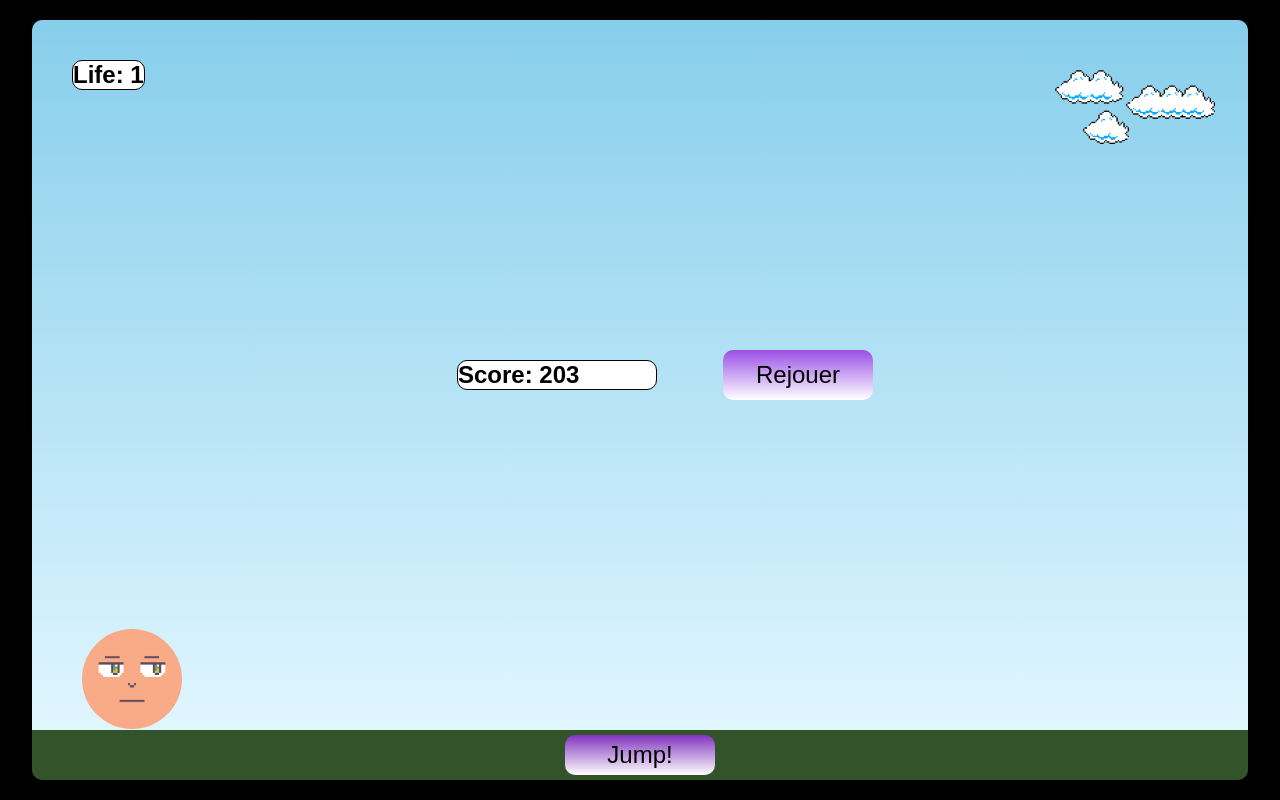
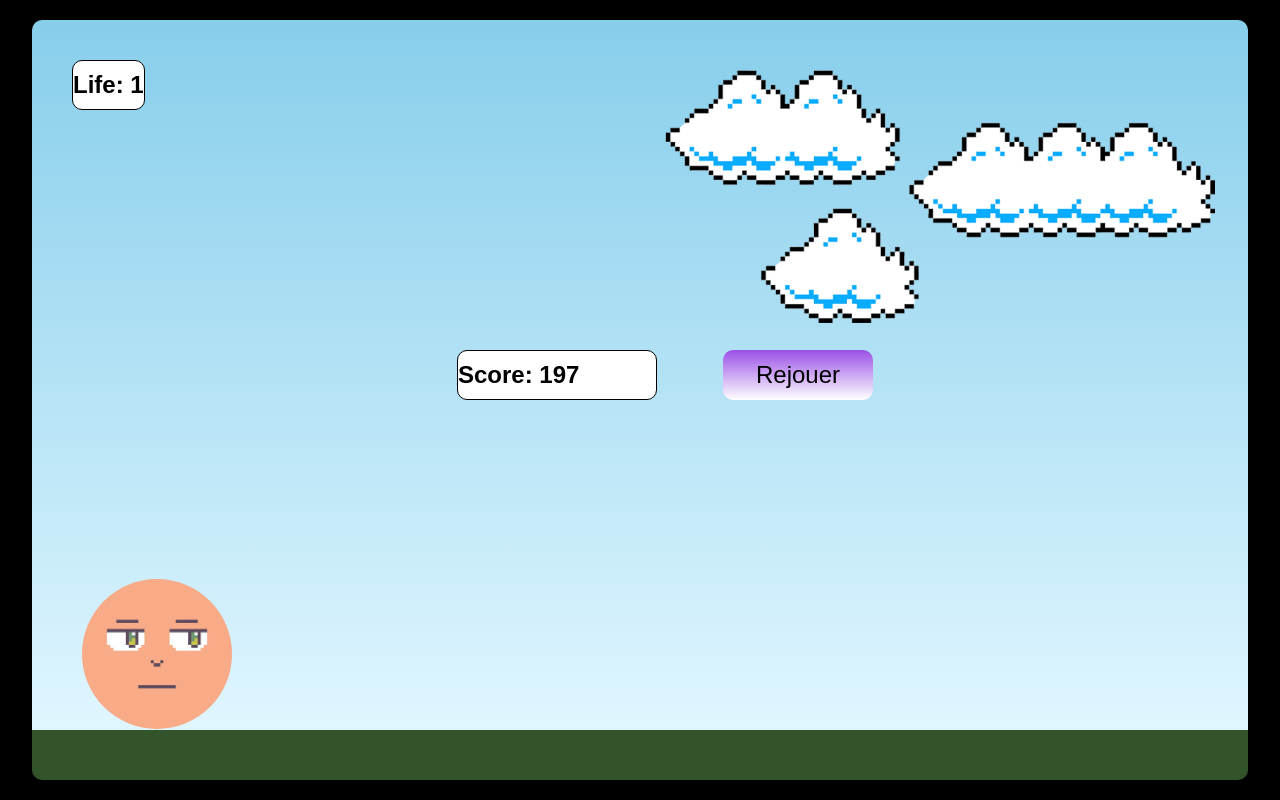
Before and after one commit to Alonso-Rodrigues/AdverGame-Challenge-, a PHP site: page /pages/game.php in a window 1280 px wide. Run offline with PHP 8.4, Linux system fonts and the light colour scheme.

Commit message:
feat:"up CSS"

```diff
--- a/assets/css/style.game.css
+++ b/assets/css/style.game.css
@@ -216,31 +216,31 @@ body {
 .jump-button {
     position: fixed;
     display: flex;
-    flex-direction: column;
+    /* flex-direction: column; */
     align-items: center;
     justify-content: center;
-    height: 40px;
-    width: 150px;
+    height: 55px;
+    width: 55px;
     background: linear-gradient(rgba(148, 43, 226, 0.8), #ffffff);
+    border-radius: 50%;
     border: transparent;
-    border-radius: 10px;
     color: rgb(0, 0, 0);
     font-family: sans-serif;
-    font-size: 1.5rem;
-    font-weight: 500;
-    bottom: 25px;
+    font-size: 1rem;
+    font-weight: 700;
+    bottom: 4px;
     z-index: 7;
-    cursor:pointer;
-    /* display: none; */
+    cursor: pointer;
+    display: none;
 }
 
 .jump-button:hover {
     color: rgb(210, 14, 80);
-    height: 45px;
-    width: 150px;
-    font-size: 1.5rem;
-    font-weight: 600;
+    height: 50px;
+    width: 50px;
+    font-size: 1.1rem;
 }
+
 /* ----------|KeyFrames|---------- */
 @keyframes obstacle {
     from {
@@ -286,10 +286,11 @@ body {
 }
 
 /* ----------|Responsive|----------- */
-@media screen and (min-width: 100px) and (max-width: 900px) {
+@media screen and (min-width: 100px) and (max-width: 1130px) {
     .player {
         width: 80px;
         height: 80px;
+        z-index: 999;
     }
 
     .obstacle {
@@ -299,6 +300,7 @@ body {
 
     .clounds {
         width: 150px;
+
     }
 
     .lifeCounter {
@@ -308,67 +310,15 @@ body {
 
     .score {
         min-height: 5px;
+        z-index: 999;
     }
 
     .restart {
         height: 40px;
+        z-index: 999;
+    }
+
+    .jump-button {
+        display: block;
     }
 }
-
-@media screen and (min-width: 901px) and (max-width: 1000px) {
-    .player {
-        width: 90px;
-        height: 90px;
-    }
-
-    .obstacle {
-        width: 100px;
-        height: 100px;
-    }
-
-    .clounds {
-        width: 160px;
-    }
-
-    .lifeCounter {
-        min-height: 10px;
-
-    }
-
-    .score {
-        min-height: 10px;
-    }
-
-    .restart {
-        height: 50px;
-    }
-}
-
-@media screen and (min-width: 1001px) and (min-height: 100px) {
-    .player {
-        width: 100px;
-        height: 100px;
-    }
-
-    .obstacle {
-        width: 110px;
-        height: 110px;
-    }
-
-    .clounds {
-        width: 160px;
-    }
-
-    .lifeCounter {
-        min-height: 20px;
-
-    }
-
-    .score {
-        min-height: 20px;
-    }
-
-    .restart {
-        height: 50px;
-    }
-}
```
